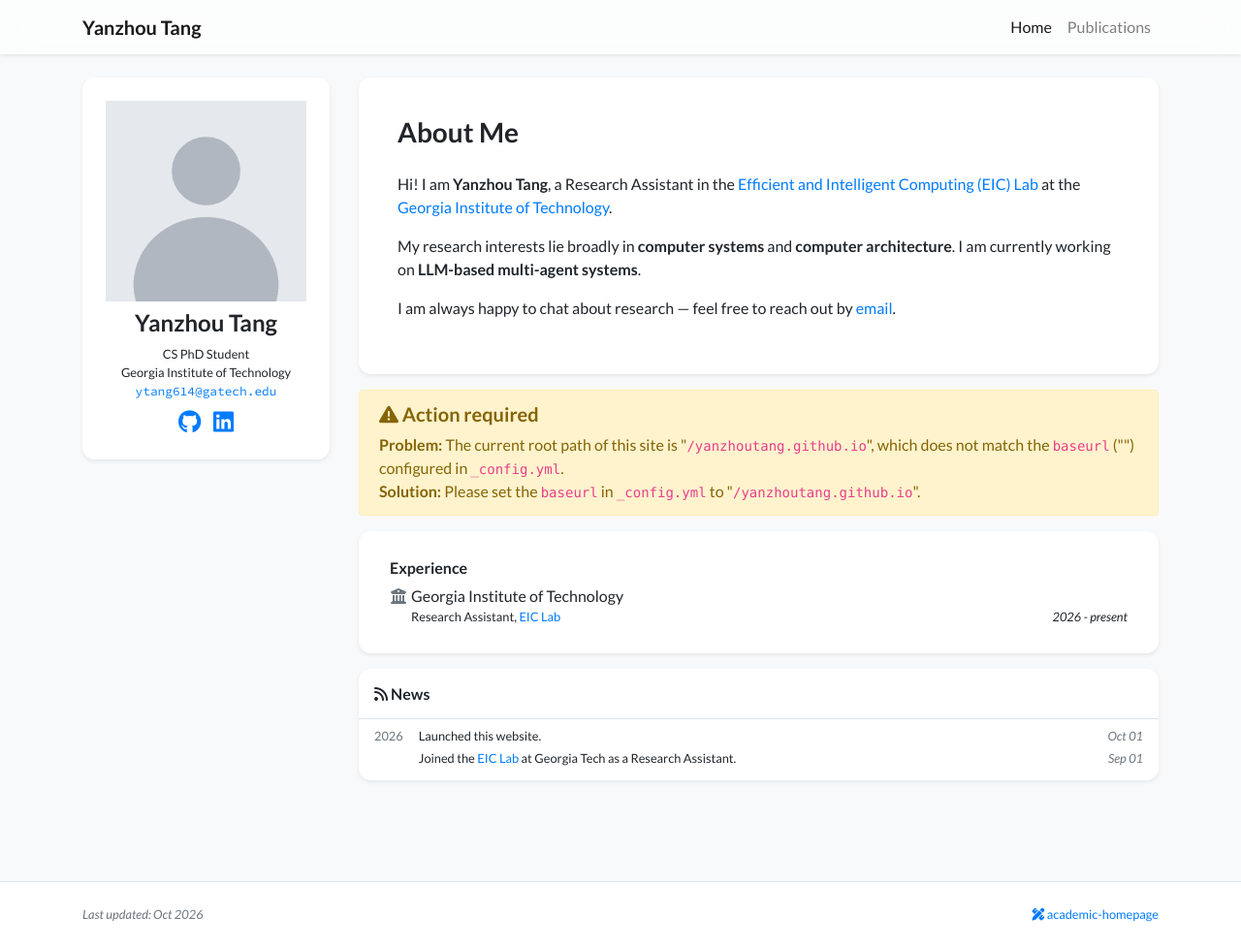
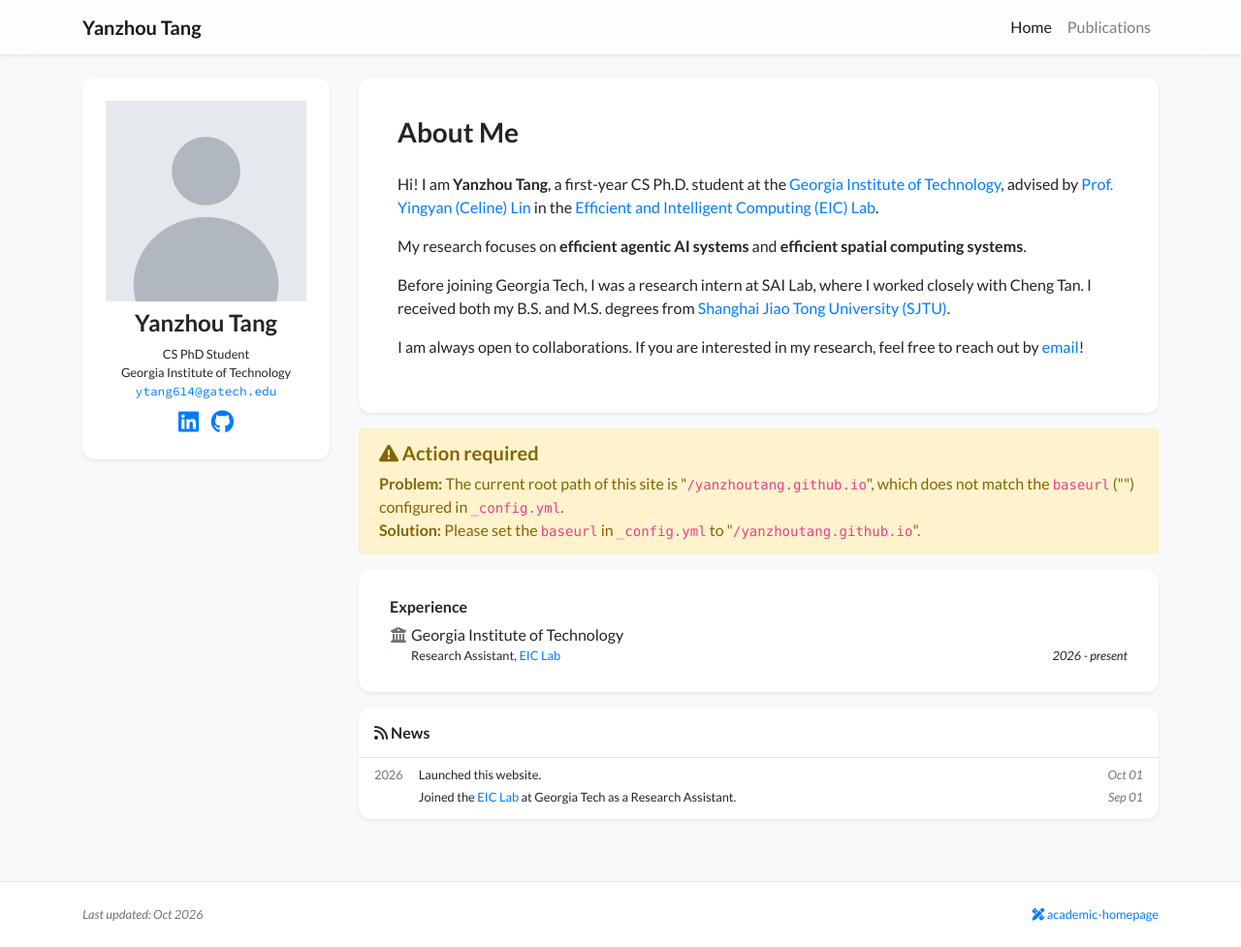
Before and after one commit to YanzhouTang/yanzhoutang.github.io, a Jekyll site: the page built from index.html, in a window 1280 px wide and 977 px high. Shown: the whole window at 97% size. Built offline with Jekyll 4.4.1, drawn with Linux system fonts in a browser that asks for light colours; nearby versions of some CDN libraries; a style sheet for code colours, icons or effects is not loaded.

Commit message:
Rewrite About Me; put LinkedIn before GitHub

```diff
--- a/_data/profile.yml
+++ b/_data/profile.yml
@@ -23,18 +23,22 @@
 short_bio_text_justify: false
 short_bio: >-
   <p>
-    Hi! I am <strong>Yanzhou Tang</strong>, a Research Assistant in the
-    <a href="https://eiclab.scs.gatech.edu" target="_blank">Efficient and Intelligent Computing (EIC) Lab</a>
-    at the <a href="https://www.gatech.edu" target="_blank">Georgia Institute of Technology</a>.
-    <!-- TODO: add your advisor, e.g. "advised by Prof. XXX", and your degree program / prior school. -->
+    Hi! I am <strong>Yanzhou Tang</strong>, a first-year CS Ph.D. student at the
+    <a href="https://www.gatech.edu" target="_blank">Georgia Institute of Technology</a>,
+    advised by <a href="https://eiclab.scs.gatech.edu/pages/team.html" target="_blank">Prof. Yingyan (Celine) Lin</a>
+    in the <a href="https://eiclab.scs.gatech.edu" target="_blank">Efficient and Intelligent Computing (EIC) Lab</a>.
   </p>
   <p>
-    My research interests lie broadly in <strong>computer systems</strong> and <strong>computer architecture</strong>.
-    I am currently working on <strong>LLM-based multi-agent systems</strong>.
+    My research focuses on <strong>efficient agentic AI systems</strong> and <strong>efficient spatial computing systems</strong>.
   </p>
   <p>
-    I am always happy to chat about research &mdash; feel free to reach out by
-    <a href="mailto:ytang614@gatech.edu">email</a>.
+    Before joining Georgia Tech, I was a research intern at SAI Lab, where I worked closely with Cheng Tan.
+    I received both my B.S. and M.S. degrees from
+    <a href="https://en.sjtu.edu.cn" target="_blank">Shanghai Jiao Tong University (SJTU)</a>.
+  </p>
+  <p>
+    I am always open to collaborations. If you are interested in my research, feel free to reach out by
+    <a href="mailto:ytang614@gatech.edu">email</a>!
   </p>
 
 portrait_url: /assets/images/photos/portrait.png   # TODO: replace this file with your own photo (square or 4:5 works best)
--- a/_includes/widgets/profile_card_mini.html
+++ b/_includes/widgets/profile_card_mini.html
@@ -55,6 +55,12 @@
                         </a>
                         {% endif %}
 
+                        {% if site.data.profile.linkedin %}
+                        <a class="px-1 no-break" target="_blank" href="https://www.linkedin.com/in/{{ site.data.profile.linkedin }}">
+                            <i class="fab fa-linkedin"></i>
+                        </a>
+                        {% endif %}
+
                         {% if site.data.profile.github %}
                         <a class="px-1 no-break" target="_blank" href="https://github.com/{{ site.data.profile.github }}">
                             <i class="fab fa-github"></i>
@@ -64,12 +70,6 @@
                         {% if site.data.profile.twitter %}
                         <a class="px-1 no-break" target="_blank" href="https://twitter.com/{{ site.data.profile.twitter }}">
                             <i class="fab fa-twitter"></i>
-                        </a>
-                        {% endif %}
-
-                        {% if site.data.profile.linkedin %}
-                        <a class="px-1 no-break" target="_blank" href="https://www.linkedin.com/in/{{ site.data.profile.linkedin }}">
-                            <i class="fab fa-linkedin"></i>
                         </a>
                         {% endif %}
 
```
